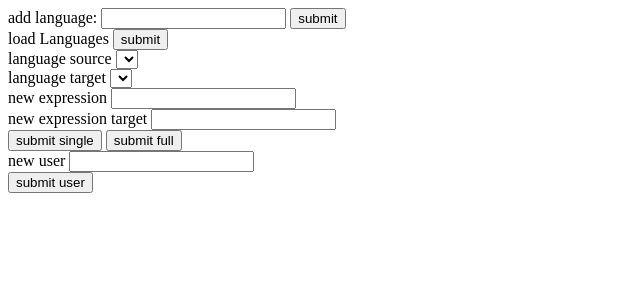
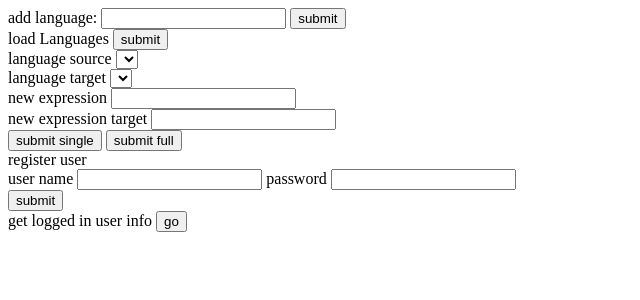
Before and after one commit to odedwolff/vocab, a Django app: page /vocab/client in a window 1280 px wide. Shown: the top 300 px of the page, without its empty margins (0-640 px from the left). Run offline with Django 3.2, Linux system fonts and the light colour scheme; lists and menus that the app fills with data are empty.

Commit message:
added storing of logged on user, and a client call to obtein it

```diff
--- a/languageSite/vocab/templates/vocab/client.html
+++ b/languageSite/vocab/templates/vocab/client.html
@@ -54,12 +54,23 @@
 
 
 		<div>
+			register user
 			<div id="newUser">
-				new user
+				user name
 				<input type="text" id="newUserText" />
+				password
+				<input type="text" id="newUserPassWordText" />
 			</div>
-			<button id=btnAddUser>submit user</button>
+			<button id=btnAddUser>submit</button>
 		</div>
+
+		<div>
+			get logged in user info
+			<button id=btnLoggedInUserInfo>go</button>
+
+		</div>
+
+
 
 
 
@@ -130,13 +141,17 @@
 					debugQuick("empty or null userName value");
 					return;
 				}
+				var password = $("#newUserPassWordText").val();
+
+
 				var post_data = {
 					'csrfmiddlewaretoken':"{{ csrf_token }}",
-					'userName': userName
+					'userName': userName,
+					'password': password
 				}
 
 				$.ajax({
-				  url:'http://localhost:8000/vocab/add-user',
+				  url:'http://localhost:8000/vocab/register-user',
 				  type:'POST',
 				  data:post_data,
 				  success:function(data){
@@ -227,6 +242,31 @@
 
 			}
 
+
+			/**
+			sends a requet for logged on user form current browser
+			**/
+			function sendGetLoginInfo(){
+				url = 'http://localhost:8000/vocab/get-logon-status'
+				var post_data = {
+					'csrfmiddlewaretoken':"{{ csrf_token }}"
+				}
+
+				$.ajax({
+				  url: url,
+				  type:'POST',
+				  data:post_data,
+				  success:function(data){
+					debugQuick(data);
+
+				  },
+				  error:function(error){
+					debugQuick(error.responseText);
+				  }
+				});
+			}
+
+
 			/**
 			submits a pair of expressions that make a translation to server to be saved
 			**/
@@ -299,8 +339,11 @@
 				}
 			);
 
+
 			$("#submitExpression").click(submitExpression);
 			$("#submitExpressionWTrx").click(submitExpressionFull);
+			$("#btnLoggedInUserInfo").click(sendGetLoginInfo);
+
 
 
 
--- a/languageSite/vocab/urls.py
+++ b/languageSite/vocab/urls.py
@@ -10,5 +10,7 @@ urlpatterns = [
 	path('add-expression', views.addExpression, name='addExpression'),
 	path('add-expressions-full', views.addExpressionFull, name='addExpressionFull'),
 	path('register-user', views.registerUser, name='registerUser'),
+	path('get-logon-status', views.getLogOnStatus, name='getLogonStatus')
+
 
 ]
--- a/languageSite/vocab/views.py
+++ b/languageSite/vocab/views.py
@@ -14,6 +14,11 @@ from passlib.apps import custom_app_context as pwd_context
 
 import json
 
+
+KEY_SESSION_LOGGED_USER = "loggedUser"
+
+def log(msg, imortance = 0):
+	print(msg)
 
 
 def client (request):
@@ -80,16 +85,49 @@ def registerUser(request):
 	handels http request to add a new user
 
 	"""
+	log("entering registerUser()")
 	try:
 		userName = request.POST["userName"]
 		password = request.POST["password"]
 		hash = hashPass(password)
-		saved = saveUser(userName, hash)
-		return HttpResponse("user saved")
+		#saved = saveUser(userName, hash)
+		userId = saveUser(userName, hash)
+		#registering also logs the user on
+		request.session[KEY_SESSION_LOGGED_USER] = userId
+		#return HttpResponse("user registered and logged on")
+
+		#log("user registered and logged on")
+		result = {"success":True}
+		log("returning sucess")
+		return JsonResponse(result, safe=False)
+
 	except IntegrityError:
+		log("returning integrity error")
 		return HttpResponseServerError("integrity error, possibly duplicate user name")
 	except Exception as e:
+		log("returning server error: " + str(e))
 		return HttpResponseServerError("server error" + str(e))
+
+
+
+
+def getLogOnStatus(request):
+	"""
+	seponds over http regarding login status of sending browser
+	"""
+	log("entering registerUser()")
+	userId = request.session[KEY_SESSION_LOGGED_USER]
+	username = False
+	isLogged = "False"
+	if userId is not None:
+		isLogged = True
+		username = User.objects.get(pk= userId).name
+	log("islogged=" + str(isLogged) + "; username= " + str(username))
+	result = {"isLogged":isLogged,"username": username }
+	return JsonResponse(result, safe=False)
+
+
+
 
 
 def loadLanguages (request):
@@ -132,7 +170,7 @@ def saveUser(userName, hash):
 	"""
 	user = User(name = userName, passHash = hash)
 	user.save()
-
+	return user.id
 
 
 def saveExpression (expression, languageId, categoriesIds):
```
